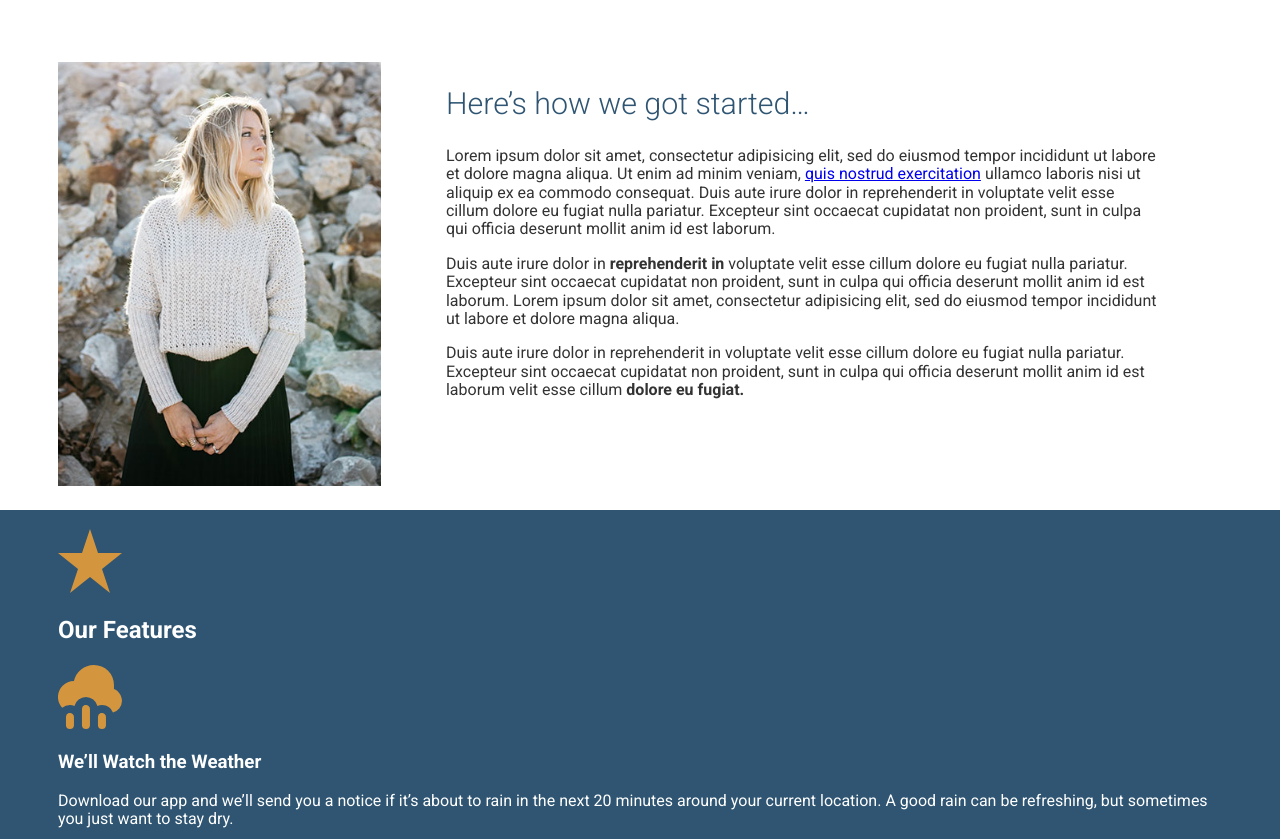
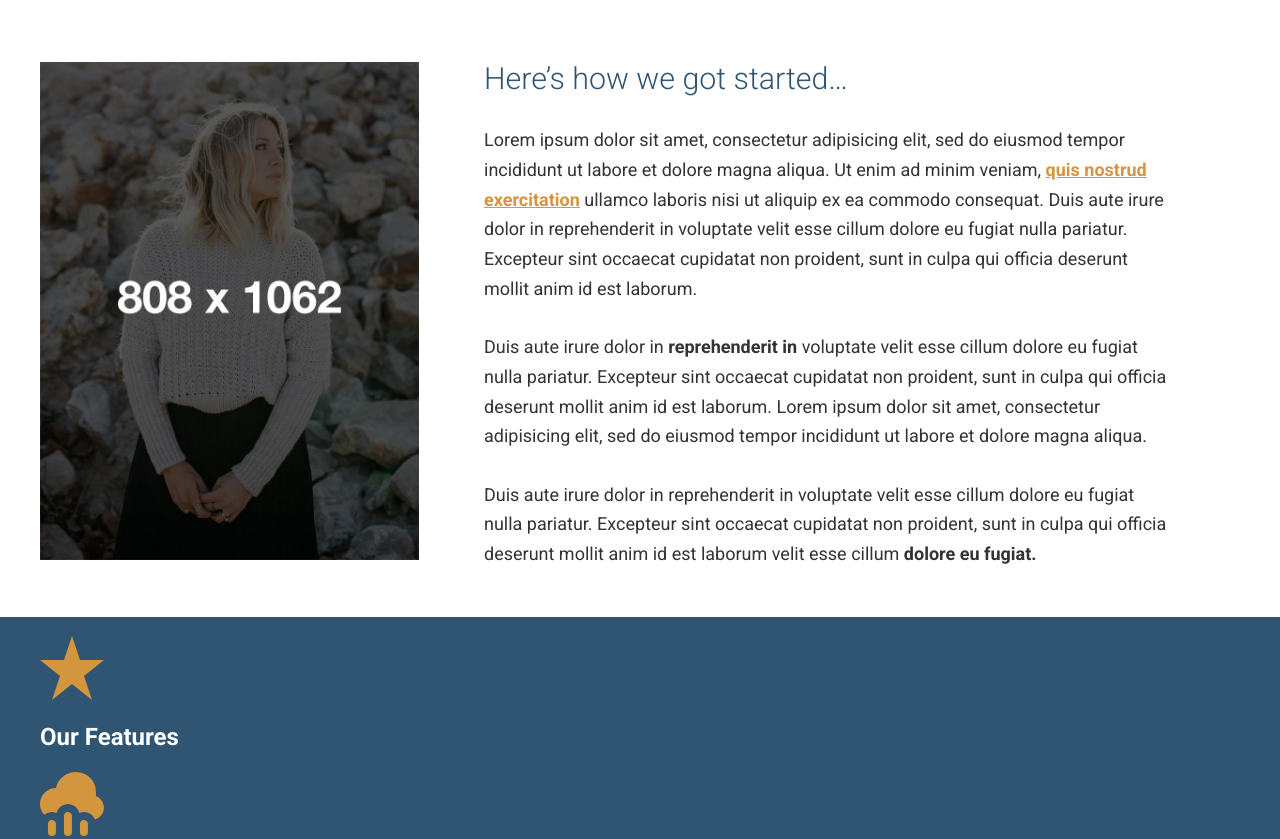
Before and after one commit to ajantabisht/travel-site, a website: page app/index.html in a window 1280 px wide. Shown: the part 1377-2216 px from the top of the page. Drawn offline with Linux system fonts and the light colour scheme.

Commit message:
let's build css and styling website

```diff
--- a/app/assets/styles/base/_global.css
+++ b/app/assets/styles/base/_global.css
@@ -11,3 +11,8 @@ img {
 * {
     box-sizing: border-box;
 }
+
+a {
+
+    color: $mainOrange;
+}
--- /dev/null
+++ b/app/assets/styles/modules/_generic-content-container.css
@@ -0,0 +1,11 @@
+.generic-content-container {
+    p {
+    line-height: 1.65;
+    font-size: 1.125rem;
+    margin: 1.8rem 0;
+    }
+
+    p a{
+        font-weight: 600;
+    }
+}
--- a/app/assets/styles/modules/_headline.css
+++ b/app/assets/styles/modules/_headline.css
@@ -37,4 +37,7 @@
         margin-bottom: 1.6em;
 
     }
+    &--no-t-margin {
+        margin-top: 0;
+    }
 }
--- a/app/assets/styles/modules/_row.css
+++ b/app/assets/styles/modules/_row.css
@@ -1,14 +1,22 @@
 .row {
-    @mixin clearfix;
+    /*@mixin clearfix;*/
 
     &__medium-4{
         float: left;
         width: 33.33%;
     }
 
+   &__medium-4--larger{
+        width: 37%;
+   }
+
     &__medium-8{
         float: left;
         width: 66.66%;
+    }
+
+    &__medium-8--smaller{
+        width: 63%;
     }
 
     &--gutters {
--- a/app/assets/styles/modules/_wrapper.css
+++ b/app/assets/styles/modules/_wrapper.css
@@ -2,7 +2,7 @@
     overflow: hidden;
     padding-right: 18px;
     padding-left:  18px;
-    max-width: 1200px;
+    max-width: 1236px;
     margin-left: auto;
     margin-right: auto;
 
--- a/app/assets/styles/styles.css
+++ b/app/assets/styles/styles.css
@@ -1,10 +1,11 @@
 @import "normalize.css";
-@import "base/_global";
 @import "base/_variables";
 @import "base/_mixins";
+@import "base/_global";
 @import "modules/_large-hero";
 @import "modules/_btn";
 @import "modules/_wrapper.css";
 @import "modules/_page-section";
 @import "modules/_headline";
-@import "modules/_row"
+@import "modules/_row";
+@import "modules/_generic-content-container.css";
--- a/app/index.html
+++ b/app/index.html
@@ -49,19 +49,25 @@
             <h2 class="headline headline--centered headline--light headline--b-margin--small">The first trip we planned <strong> was our own.</strong></h2>
             <h3 class="headline  headline--light headline--centered headline--orange headline--small headline--narrow headline--b-margin--large">Ever since, we&rsquo;ve been working to make travel <strong>better for everyone.</strong></h3>
             <div class= "wrapper wrapper--medium wrapper--b-margin">
-                <img src="assets/images/first-trip.jpg" alt="Couple walking down a street.">
+            <img sizes="976px" srcset="assets/images/first-trip-low-res-i.jpg 565w, assets/images/first-trip-i.jpg 976w,assets/images/first-trip-hi-dpi-i.jpg 1952w" alt="Couple walking down a street.">
             </div>
             <div class="row row--gutters">
-                <div class="row__medium-4">
-                    <img src="assets/images/our-start.jpg" alt="Our founder, Jane Doe">
+                <div class="row__medium-4 row__medium-4--larger">
+                    <picture>
+                        <source size="404px" srcset="assets/images/our-start-i.jpg 404w, assets/images/our-start-hi-dpi-i.jpg 808w" media="(min-width:1020px)">
+                        <source size="320px" srcset="assets/images/our-start-portrait-i.jpg 382w, assets/images/our-start-portrait-hi-dpi-i.jpg 764w" media="(min-width:800px)">
+                        <img srcset="assets/images/our-start-landscape-i.jpg 800w ,assets/images/our-start-landscape-hi-dpi-i.jpg 1600w" alt="Our founder, Jane Doe">
+                    </picture>
                 </div>
-                <div class="row__medium-8">
-                    <h2 class="headline">Here&rsquo;s how we got started&hellip;</h2>
-                    <p>Lorem ipsum dolor sit amet, consectetur adipisicing elit, sed do eiusmod tempor incididunt ut labore et dolore magna aliqua. Ut enim ad minim veniam, <a href="#">quis nostrud exercitation</a> ullamco laboris nisi ut aliquip ex ea commodo consequat.
-                        Duis aute irure dolor in reprehenderit in voluptate velit esse cillum dolore eu fugiat nulla pariatur. Excepteur sint occaecat cupidatat non proident, sunt in culpa qui officia deserunt mollit anim id est laborum.</p>
-                    <p>Duis aute irure dolor in <strong>reprehenderit in</strong> voluptate velit esse cillum dolore eu fugiat nulla pariatur. Excepteur sint occaecat cupidatat non proident, sunt in culpa qui officia deserunt mollit anim id est laborum. Lorem ipsum
-                        dolor sit amet, consectetur adipisicing elit, sed do eiusmod tempor incididunt ut labore et dolore magna aliqua.</p>
-                    <p>Duis aute irure dolor in reprehenderit in voluptate velit esse cillum dolore eu fugiat nulla pariatur. Excepteur sint occaecat cupidatat non proident, sunt in culpa qui officia deserunt mollit anim id est laborum velit esse cillum <strong>dolore eu fugiat.</strong></p>
+                <div class="row__medium-8 row__medium-8--smaller">
+                    <div class="generic-content-container">
+                        <h2 class="headline headline--no-t-margin">Here&rsquo;s how we got started&hellip;</h2>
+                        <p> Lorem ipsum dolor sit amet, consectetur adipisicing elit, sed do eiusmod tempor incididunt ut labore et dolore magna aliqua. Ut enim ad minim veniam, <a href="#">quis nostrud exercitation</a> ullamco laboris nisi ut aliquip ex ea commodo consequat.
+                            Duis aute irure dolor in reprehenderit in voluptate velit esse cillum dolore eu fugiat nulla pariatur. Excepteur sint occaecat cupidatat non proident, sunt in culpa qui officia deserunt mollit anim id est laborum.</p>
+                        <p>Duis aute irure dolor in <strong>reprehenderit in</strong> voluptate velit esse cillum dolore eu fugiat nulla pariatur. Excepteur sint occaecat cupidatat non proident, sunt in culpa qui officia deserunt mollit anim id est laborum. Lorem ipsum
+                            dolor sit amet, consectetur adipisicing elit, sed do eiusmod tempor incididunt ut labore et dolore magna aliqua.</p>
+                        <p>Duis aute irure dolor in reprehenderit in voluptate velit esse cillum dolore eu fugiat nulla pariatur. Excepteur sint occaecat cupidatat non proident, sunt in culpa qui officia deserunt mollit anim id est laborum velit esse cillum <strong>dolore eu fugiat.</strong></p>
+                    </div>
                 </div>
 
             </div>
--- a/app/temp/styles/styles.css
+++ b/app/temp/styles/styles.css
@@ -466,6 +466,11 @@ img {
             box-sizing: border-box;
 }
 
+a {
+
+    color: #d59541;
+}
+
 .large-hero {
     border-bottom: 10px solid #2f5572;
     position: relative;
@@ -561,7 +566,7 @@ img {
     overflow: hidden;
     padding-right: 18px;
     padding-left:  18px;
-    max-width: 1200px;
+    max-width: 1236px;
     margin-left: auto;
     margin-right: auto;
 }
@@ -649,20 +654,28 @@ img {
 
     }
 
-.row::after {
-        content:"";
-        clear: both;
-        display: table;
+.headline--no-t-margin {
+        margin-top: 0;
     }
+
+/*@mixin clearfix;*/
 
 .row__medium-4{
         float: left;
         width: 33.33%;
     }
 
+.row__medium-4--larger{
+        width: 37%;
+   }
+
 .row__medium-8{
         float: left;
         width: 66.66%;
+    }
+
+.row__medium-8--smaller{
+        width: 63%;
     }
 
 .row--gutters {
@@ -672,3 +685,13 @@ img {
 .row--gutters >div {
         padding-right: 65px;
     }
+
+.generic-content-container p {
+    line-height: 1.65;
+    font-size: 1.125rem;
+    margin: 1.8rem 0;
+    }
+
+.generic-content-container p a{
+        font-weight: 600;
+    }
--- a/package.json
+++ b/package.json
@@ -30,9 +30,10 @@
     "gulp-uglify": "3.0.0",
     "gulp-usemin": "0.3.28",
     "gulp-watch": "^4.3.11",
+    "postcss-custom-media": "^7.0.8",
     "postcss-hexrgba": "1.0.0",
     "postcss-import": "^11.0.0",
-    "postcss-mixins": "^6.2.2",
+    "postcss-mixins": "^6.2.0",
     "postcss-nested": "^2.1.2",
     "postcss-simple-vars": "^4.1.0",
     "webpack": "3.8.1"
```
Also changed, not shown: gulp/tasks/style.js (+12 -12 lines), 1 other file.
